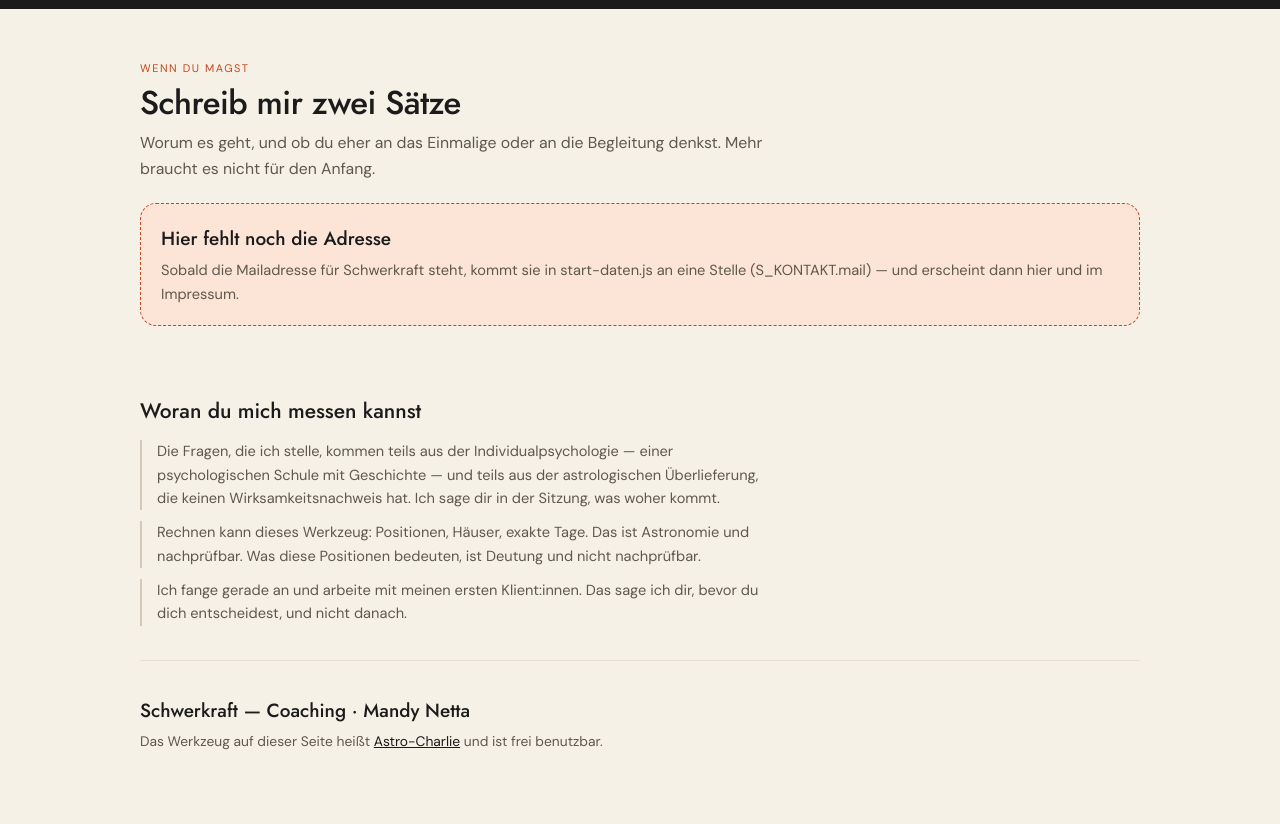
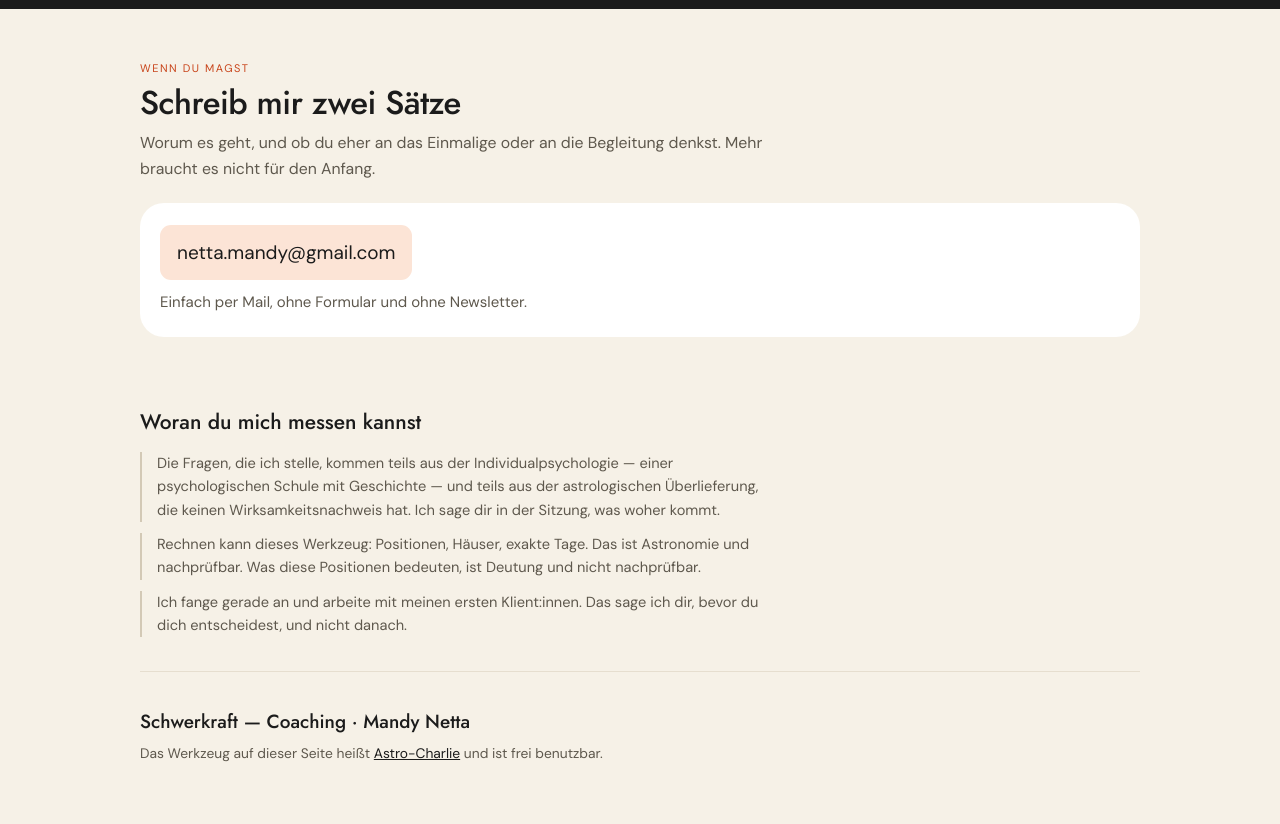
Before and after one commit to Astro-Charlie-333/astro-coaching, a plain HTML site: page start.html in a window 1280 px wide. Shown: the part 3971-4795 px from the top of the page. Drawn offline with Linux system fonts and the light colour scheme.

Commit message:
Schwerkraft-Start: Kontaktadresse statt Lücke (#109)
Mandy hat entschieden, für den Anfang ihre eigene Adresse zu nehmen. Sie
steht weiter an genau einer Stelle (S_KONTAKT.mail) und lässt sich später
mit einer Zeile tauschen. Darunter ein kurzer Satz, damit der Kasten nicht
nur aus der Adresse besteht.


Claude-Session: https://claude.ai/code/session_01Bkc599yLh851syoqvWFbTn

Co-authored-by: Claude <noreply@anthropic.com>

```diff
--- a/quelltext/start/start-app.js
+++ b/quelltext/start/start-app.js
@@ -78,7 +78,8 @@
      Lücke. Keine erfundene Adresse, kein Formular ins Nichts. */
   if(S_KONTAKT.mail){
     html('stkbox', '<div class="st-k"><a class="st-k-a" href="mailto:'
-      + esc(S_KONTAKT.mail) + '">' + esc(S_KONTAKT.mail) + '</a></div>');
+      + esc(S_KONTAKT.mail) + '">' + esc(S_KONTAKT.mail) + '</a>'
+      + '<p class="st-k-z">' + esc(S_KONTAKT.zusatz) + '</p></div>');
   } else {
     html('stkbox', '<div class="st-luecke"><b>'
       + esc(S_KONTAKT.lueckeTitel) + '</b><p>'
--- a/quelltext/start/start-stil.css
+++ b/quelltext/start/start-stil.css
@@ -155,6 +155,7 @@
   color:var(--nacht);text-decoration:none;background:var(--messing-bg);
   border-radius:11px;padding:12px 17px;word-break:break-all;}
 .st-k-a:hover{background:var(--linie);}
+.st-k-z{margin:10px 0 0;font-size:15px;color:var(--leise);}
 .st-luecke{border:1px dashed var(--messing);border-radius:16px;
   padding:19px 20px;background:var(--messing-bg);}
 .st-luecke b{display:block;font-family:var(--serif);font-size:19px;
--- a/start.html
+++ b/start.html
@@ -348,6 +348,7 @@ body{background:var(--bg);}
   color:var(--nacht);text-decoration:none;background:var(--messing-bg);
   border-radius:11px;padding:12px 17px;word-break:break-all;}
 .st-k-a:hover{background:var(--linie);}
+.st-k-z{margin:10px 0 0;font-size:15px;color:var(--leise);}
 .st-luecke{border:1px dashed var(--messing);border-radius:16px;
   padding:19px 20px;background:var(--messing-bg);}
 .st-luecke b{display:block;font-family:var(--serif);font-size:19px;
@@ -768,15 +769,16 @@ var S_TUER = {
 };
 
 /* ── Kontakt ───────────────────────────────────────────────────
-   Mandy am 2.11.: „Muss noch eine e-mail adresse dafür erstellen."
+   Mandy am 24.11.: „reicht erst mal eine wie netta.mandy@gmail.com?"
+   Ja, ihre eigene Wahl für den Anfang. Kommt später eine Adresse für
+   Schwerkraft, wird nur diese eine Zeile getauscht.
 
-   Die Adresse steht an genau einer Stelle — hier. Solange sie null
-   ist, zeigt die Seite an der Stelle eine sichtbare Lücke statt einer
-   erfundenen Adresse, und bau-start.py sagt es im Bau als Hinweis.
-   Eine erfundene oder private Adresse wäre schlimmer als eine Lücke:
-   Die Lücke sieht nur Mandy, denn die Seite ist nirgends verlinkt. */
+   Die Adresse steht an genau einer Stelle — hier. Wäre sie null,
+   zeigte die Seite an der Stelle eine sichtbare Lücke statt einer
+   erfundenen Adresse, und bau-start.py sagte es im Bau als Hinweis. */
 var S_KONTAKT = {
-  mail: null,
+  mail: 'netta.mandy@gmail.com',
+  zusatz: 'Einfach per Mail, ohne Formular und ohne Newsletter.',
   lueckeTitel: 'Hier fehlt noch die Adresse',
   luecke: 'Sobald die Mailadresse für Schwerkraft steht, kommt sie in '
     + 'start-daten.js an eine Stelle (S_KONTAKT.mail) — und erscheint '
@@ -882,7 +884,8 @@ var S_EHRLICH = {
      Lücke. Keine erfundene Adresse, kein Formular ins Nichts. */
   if(S_KONTAKT.mail){
     html('stkbox', '<div class="st-k"><a class="st-k-a" href="mailto:'
-      + esc(S_KONTAKT.mail) + '">' + esc(S_KONTAKT.mail) + '</a></div>');
+      + esc(S_KONTAKT.mail) + '">' + esc(S_KONTAKT.mail) + '</a>'
+      + '<p class="st-k-z">' + esc(S_KONTAKT.zusatz) + '</p></div>');
   } else {
     html('stkbox', '<div class="st-luecke"><b>'
       + esc(S_KONTAKT.lueckeTitel) + '</b><p>'
```
Also changed, not shown: quelltext/start/start-daten.js (+8 -7 lines).
